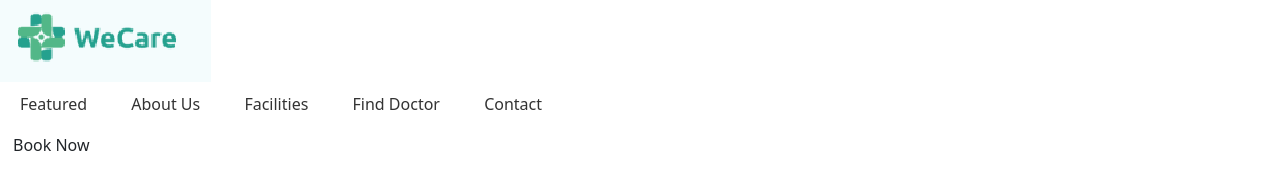
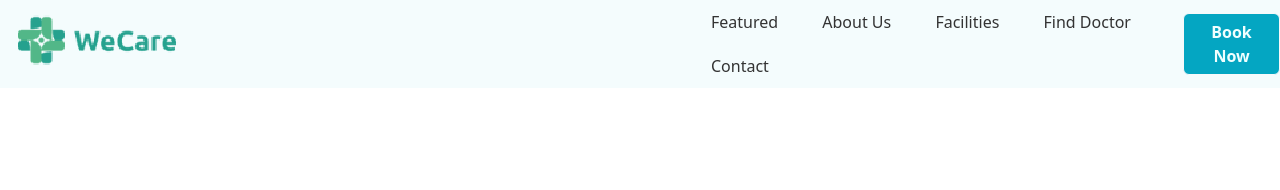
Before and after one commit to rakinplaban/HealthTask, a plain HTML site: page index.html in a window 1280 px wide. Drawn offline with nearby package versions, Linux system fonts and the light colour scheme.

Commit message:
nav bar and a button done.

```diff
--- a/index.html
+++ b/index.html
@@ -29,7 +29,7 @@
               <li><a href="#">Contact</a></li>
             </ul>
         </nav>
-        <button class="btn custom-btn">Book Now</button>
+        <button class="btn btn-light custom-btn">Book Now</button>
     </div>
 </body>
 </html>
--- a/style.scss
+++ b/style.scss
@@ -1,5 +1,15 @@
 body{
-    background-color: #F4FCFD;
+    background-color: #Fff;
+}
+
+#upperside {
+  display: flex;
+  align-items: center;
+  background-color: #F4FCFD;
+}
+
+#upperside img {
+  margin-right: 30rem; /* Add some spacing between the logo and the navigation */
 }
 
 nav {
@@ -23,6 +33,8 @@ nav {
     }
   }
 
-.custom-btn{
-    background-color: aqua;
+#upperside .custom-btn{
+    background-color: #04a6c2;
+    font-weight: bold;
+    color:azure;
 }
```
Also changed, not shown: style.css, 1 other file.
